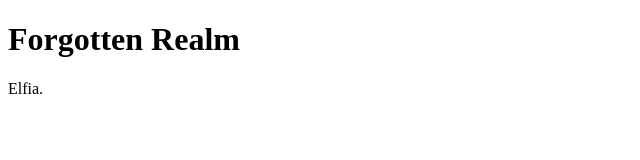
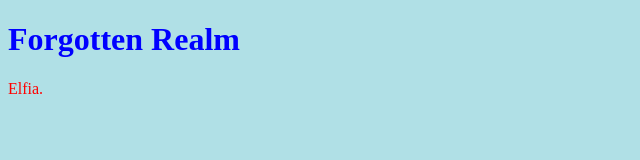
Before and after one commit to ForgottenRealm/forgottenrealm.github.io, a plain HTML site: page index.html in a window 1280 px wide. Shown: the whole page, without its empty margins (0-640 px from the left). Drawn offline with Linux system fonts and the light colour scheme.

Commit message:
Link index.html to styles.css.

```diff
--- a/index.html
+++ b/index.html
@@ -1,12 +1,16 @@
 <!DOCTYPE html>
 <html>
+
 <head>
-<title>Page Title</title>
+	<title>Page Title</title>
+	<link rel="stylesheet" href="styles.css">
 </head>
+
 <body>
 
-<h1>Forgotten Realm</h1>
-<p>Elfia.</p>
+	<h1>Forgotten Realm</h1>
+	<p>Elfia.</p>
 
 </body>
+
 </html>
--- /dev/null
+++ b/styles.css
@@ -0,0 +1,9 @@
+body {
+    background-color: powderblue;
+}
+h1 {
+    color: blue;
+}
+p {
+    color: red;
+}
```
